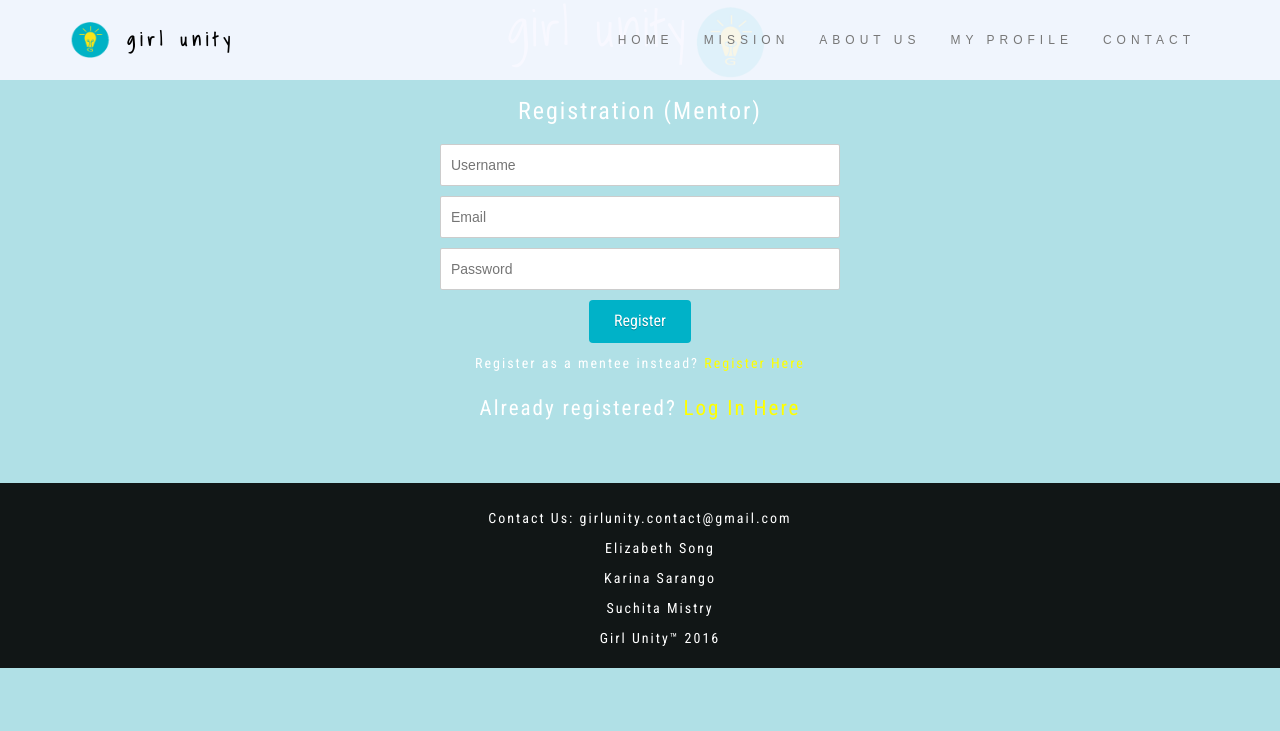
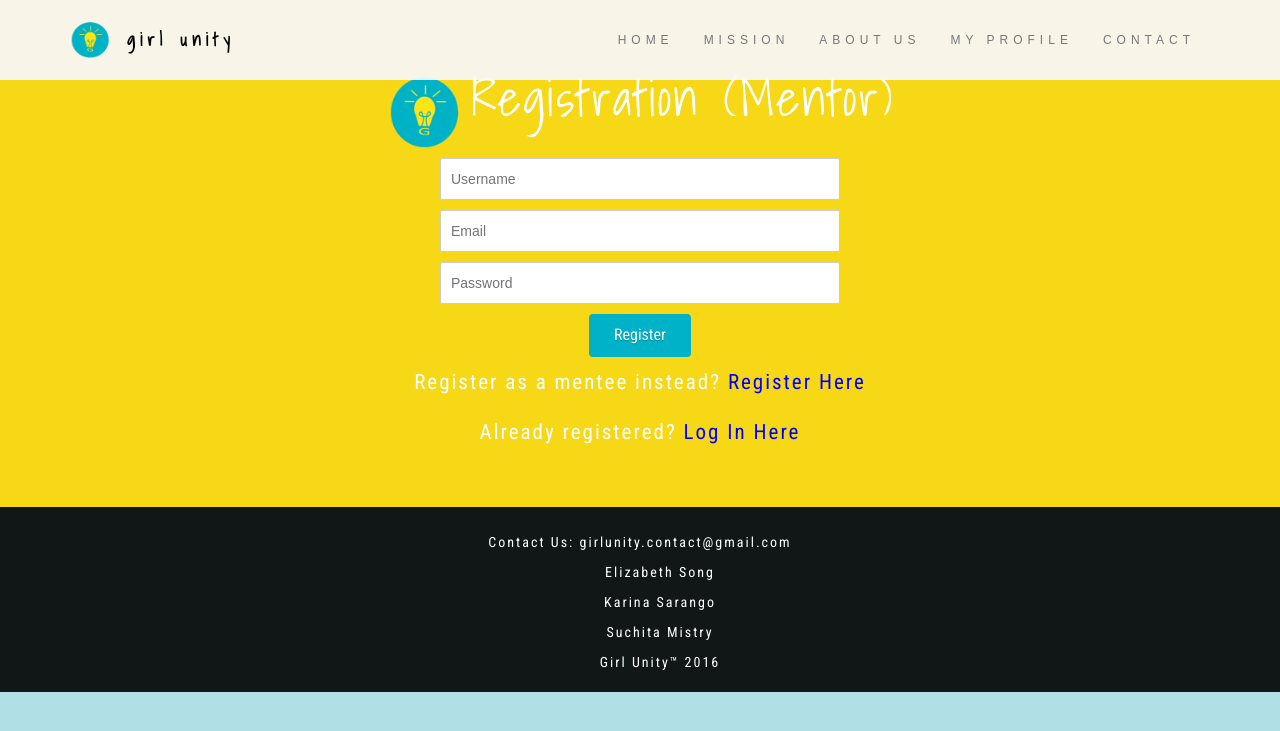
Before and after one commit to elizabethsong/girlunity, a PHP site: page /web/php/registration.php in a window 1280 px wide. Shown: the top 731 px of the page. Run offline with PHP 8.4, Linux system fonts and the light colour scheme; data that the repository does not hold is empty; some web fonts are replaced.

Commit message:
changed registration background

```diff
--- a/web/css/style.css
+++ b/web/css/style.css
@@ -5,6 +5,10 @@ body {
   color: white;
   text-align: center;
   letter-spacing: 2px;
+}
+.bg-2{
+  background-color: rgba(255,215,0, 0.9);
+  padding-top: 70px;
 }
 .clearfix:before, .clearfix:after {
   content: "";
@@ -63,7 +67,6 @@ h1{
   display: inline;
   height: auto;
 width: 30%;
-  padding-top: 120px;
 
 }
 #lightbulb{
@@ -74,13 +77,14 @@ display: inline-block;
 float: center;
 }
 #container{
+    padding-top: 120px;
   overflow:hidden;
 position:relative;
 width:90%;
 margin-bottom:20px;
 margin-top:20px;
 margin-left:auto;
-  padding-top: 120px;
+
 margin-right:auto;
 }
 .navbar {
@@ -120,6 +124,7 @@ margin-right:auto;
 }
 #needpadding{
   padding-top: 10px;
+  font-size: 21px;
 }
 footer {
     background-color: rgba(0,0,0,0.9);
@@ -159,6 +164,7 @@ container-fluid{
   letter-spacing: 2px;
   text-decoration: none;
 }
+
 #nolink:hover{
   color: white;
 }
--- a/web/php/dashboard.php
+++ b/web/php/dashboard.php
@@ -63,7 +63,7 @@ include("auth.php"); //include auth.php file on all secure pages ?>
 <p>Welcome <?php echo $_SESSION['username']; ?>!</p>
 <p>Both video chat and messaging are available.</p>
 
-<p>If the webcam is not working, either change your browser to Firefox or click <a href="https://appear.in/girl-unity">here.</a></p>
+<p>If the webcam is not working, either change your browser (Firefox works best) or click <a href="https://appear.in/girl-unity">here if you are using either Chrome, Opera, or Firefox.</a></p>
 </div>
 <iframe src="https://appear.in/girl-unity" width="800" height="640" frameborder="0"></iframe>
 
--- a/web/php/registration.php
+++ b/web/php/registration.php
@@ -94,10 +94,10 @@
           </div>
         </nav>
 
+<div class="container-fluid bg-2">
 
-<h1>girl unity</h1>
 <img id="lightbulb" src="../images/faviconteal2.png" alt="girl unity Lightbulb">
-<h3>Registration (Mentor)</h3>
+<h1>Registration (Mentor)</h1>
 <div class="form">
 
 <form name="registration" action="" method="post">
@@ -108,9 +108,12 @@
 
 
 </form>
+</div>
 
-<p id="needpadding">Register as a mentee instead? <a href='registrationMentee.php'>Register Here</a></p>
-<p id="footerSep">Already registered? <a href='login.php'>Log In Here</a></p>
+
+<p id="needpadding">Register as a mentee instead? <a href='registrationMentee.php' style="color: blue;">Register Here</a></p>
+<p id="footerSep">Already registered? <a href='login.php' style="color: blue;">Log In Here</a></p>
+
 </div>
 
         <footer class="container-fluid text-center" id="bottom">
```
